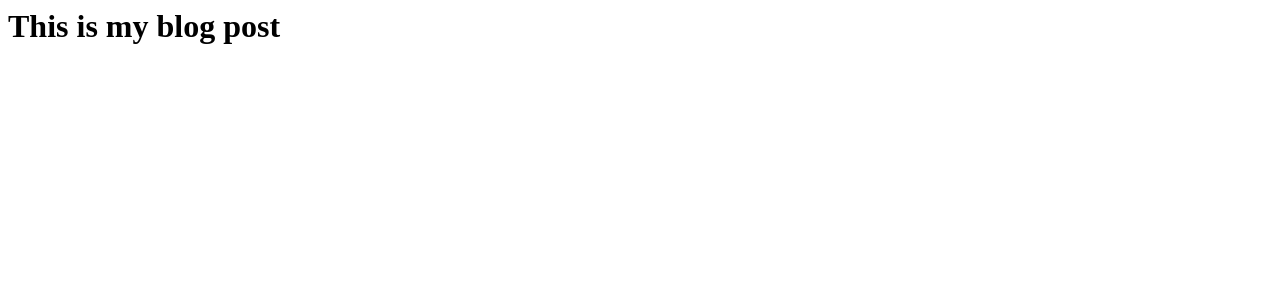
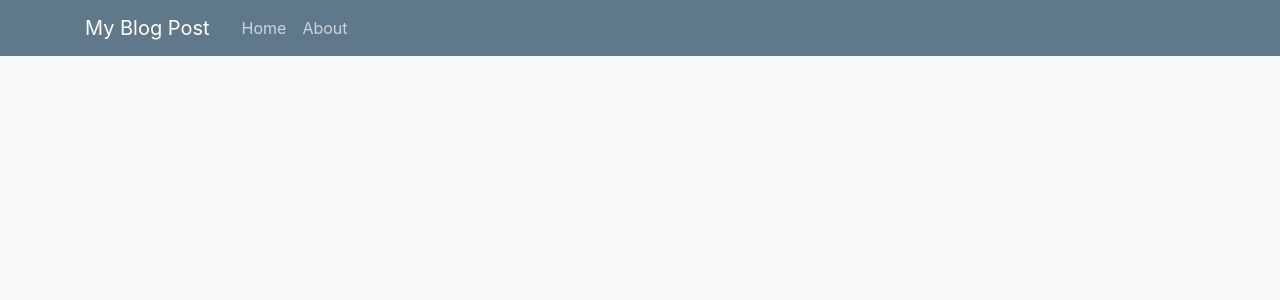
Before and after one commit to Faihope/Blog-post, a Flask app: page / in a window 1280 px wide. Shown: the top 300 px of the page. Run offline with Flask 2, Linux system fonts and the light colour scheme; some libraries are stand-ins or nearby versions.

Commit message:
Add and styles the navigation bar

```diff
--- /dev/null
+++ b/app/static/index.css
@@ -0,0 +1,26 @@
+
+body {
+    background: #fafafa;
+    color: #333333;
+    margin-top: 5rem;
+  }
+
+  h1, h2, h3, h4, h5, h6 {
+    color: #444444;
+  }
+
+  .bg-steel {
+    background-color: #5f788a;
+  }
+
+  .site-header .navbar-nav .nav-link {
+    color: #cbd5db;
+  }
+
+  .site-header .navbar-nav .nav-link:hover {
+    color: #ffffff;
+  }
+
+  .site-header .navbar-nav .nav-link.active {
+    font-weight: 500;
+  }
--- a/app/templates/index.html
+++ b/app/templates/index.html
@@ -1 +1,41 @@
-<h1>This is my blog post</h1>
+
+<!DOCTYPE html>
+<html lang="en">
+<head>
+
+    <meta charset="UTF-8">
+    {% if title %}
+    <title>{{title}}</title>
+    {% else %}
+    <title>This is my Blog Post</title>
+    {% endif %}
+    <link rel="stylesheet" href="https://maxcdn.bootstrapcdn.com/bootstrap/4.0.0/css/bootstrap.min.css" integrity="sha384-Gn5384xqQ1aoWXA+058RXPxPg6fy4IWvTNh0E263XmFcJlSAwiGgFAW/dAiS6JXm" crossorigin="anonymous">
+
+    <link rel="stylesheet" type="text/css" href="{{ url_for('static', filename='index.css') }}">
+    <meta http-equiv="X-UA-Compatible" content="IE=edge">
+    <meta name="viewport" content="width=device-width, initial-scale=1.0">
+
+</head>
+<body>
+    <header class="site-header">
+        <nav class="navbar navbar-expand-md navbar-dark bg-steel fixed-top">
+          <div class="container">
+            <a class="navbar-brand mr-4" href="/">My Blog Post</a>
+            <button class="navbar-toggler" type="button" data-toggle="collapse" data-target="#navbarToggle" aria-controls="navbarToggle" aria-expanded="false" aria-label="Toggle navigation">
+              <span class="navbar-toggler-icon"></span>
+            </button>
+            <div class="collapse navbar-collapse" id="navbarToggle">
+              <div class="navbar-nav mr-auto">
+                <a class="nav-item nav-link" href="/">Home</a>
+                <a class="nav-item nav-link" href="/about">About</a>
+              </div>
+              <!-- Navbar Right Side -->
+
+            </div>
+          </div>
+        </nav>
+      </header>
+
+
+</body>
+</html>
```
